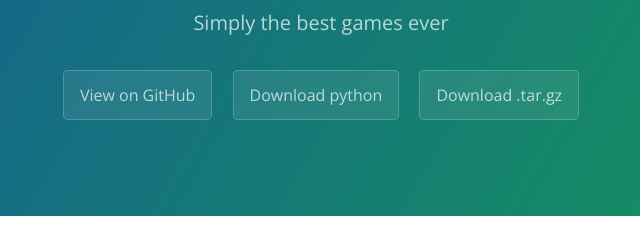
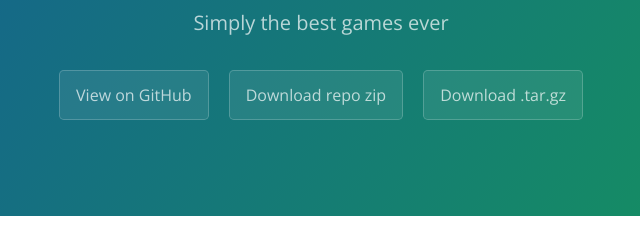
Before and after one commit to CleverProgrammer/victor_programming, a plain HTML site: page index.html in a window 1280 px wide. Shown: the part 167-407 px from the top of the page, 319-959 px from the left. Drawn offline with nearby package versions, Linux system fonts and the light colour scheme.

Commit message:
Update index.html

```diff
--- a/index.html
+++ b/index.html
@@ -14,7 +14,7 @@
       <h1 class="project-name">Victor&#39;s Games</h1>
       <h2 class="project-tagline">Simply the best games ever</h2>
       <a href="https://github.com/QaziPython/victor_programming" class="btn">View on GitHub</a>
-      <a href="https://github.com/QaziPython/victor_programming/prison_break.py/master" class="btn">Download python</a>
+      <a href="https://github.com/QaziPython/victor_programming/zipball/master" class="btn">Download repo zip</a>
       <a href="https://github.com/QaziPython/victor_programming/tarball/master" class="btn">Download .tar.gz</a>
     </section>
 
```
